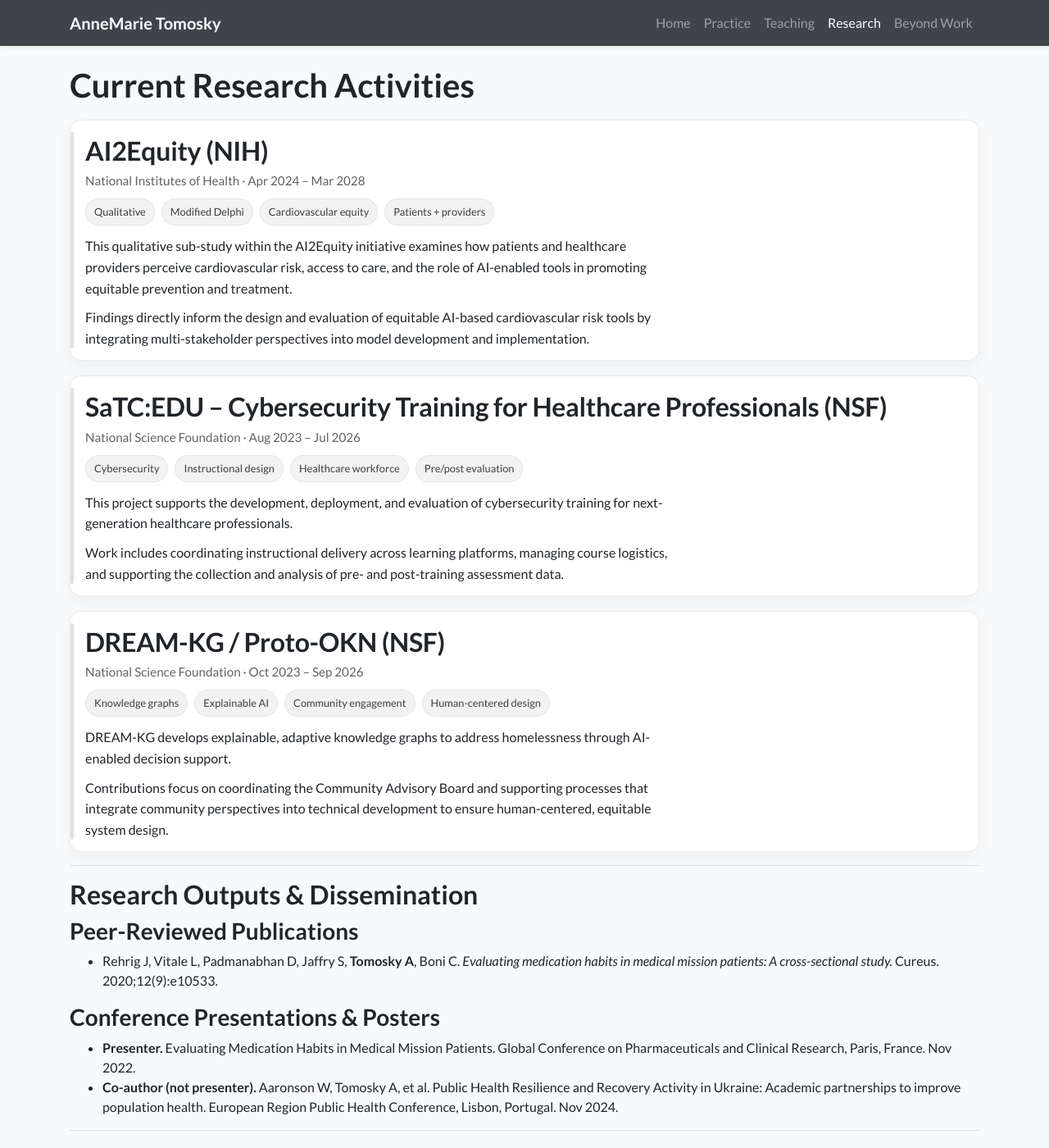
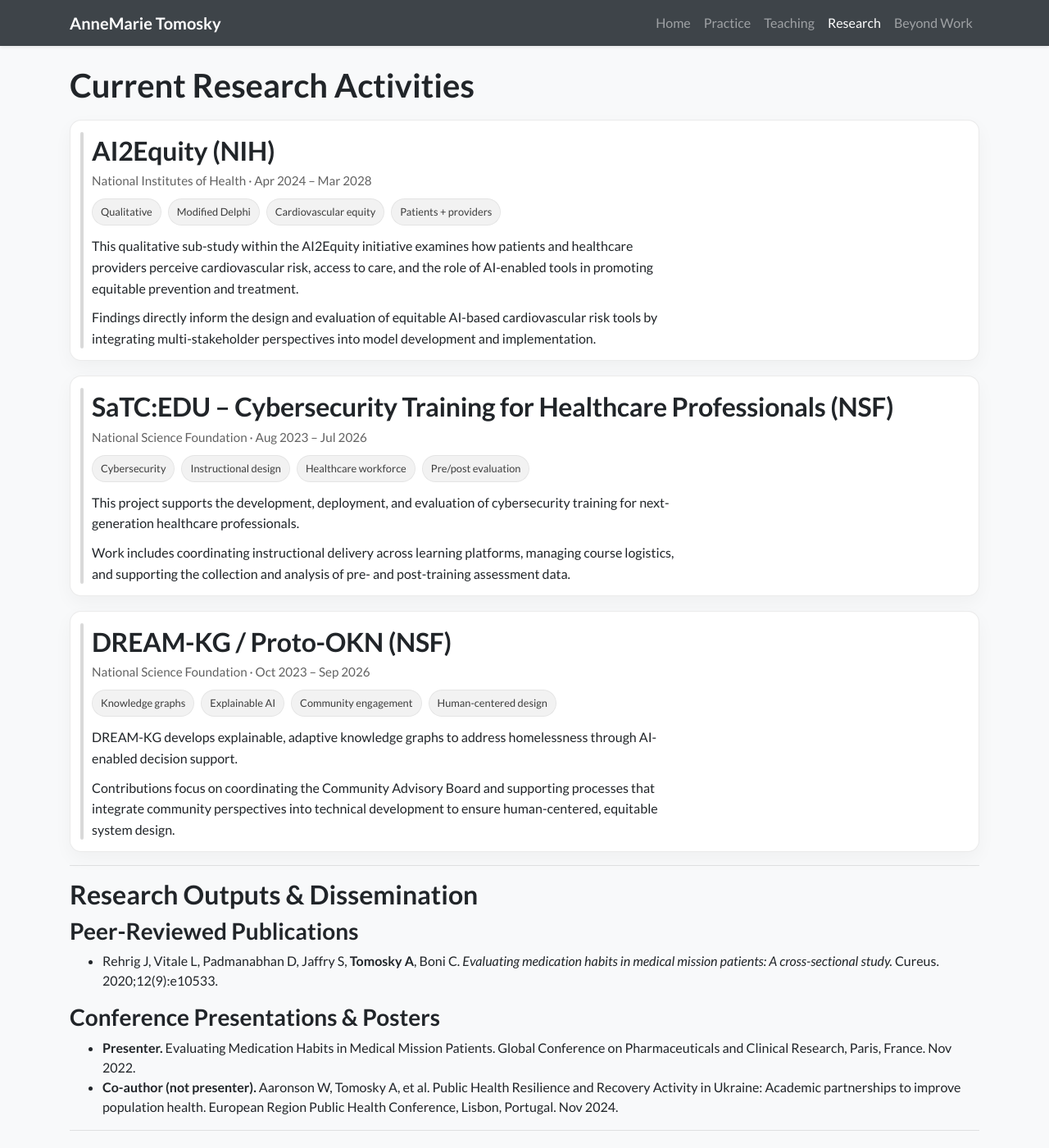
Before and after one commit to atomosky/atomosky.github.io, a Jekyll site: the page built from research.html, in a window 1280 px wide and 1400 px high. Shown: the whole window at 82% size. Built offline with Jekyll 4.4.1, drawn with Linux system fonts in a browser that asks for light colours; nearby versions of some CDN libraries; a style sheet for code colours, icons or effects is not loaded.

Commit message:
Update global.css

```diff
--- a/assets/css/global.css
+++ b/assets/css/global.css
@@ -131,15 +131,20 @@ div.lazy {
   position: relative;
 }
 
-/* Subtle left accent bar */
+/* Research card accent bar (inside the card to avoid clipping) */
+.research-card {
+  position: relative;
+  padding-left: 26px; /* space for the accent bar */
+}
+
 .research-card::before {
   content: "";
   position: absolute;
-  left: 0;
+  left: 12px;        /* inside the card */
   top: 14px;
   bottom: 14px;
   width: 4px;
-  background: rgba(0, 0, 0, 0.12);
+  background: rgba(0, 0, 0, 0.15);
   border-radius: 4px;
 }
 
```
